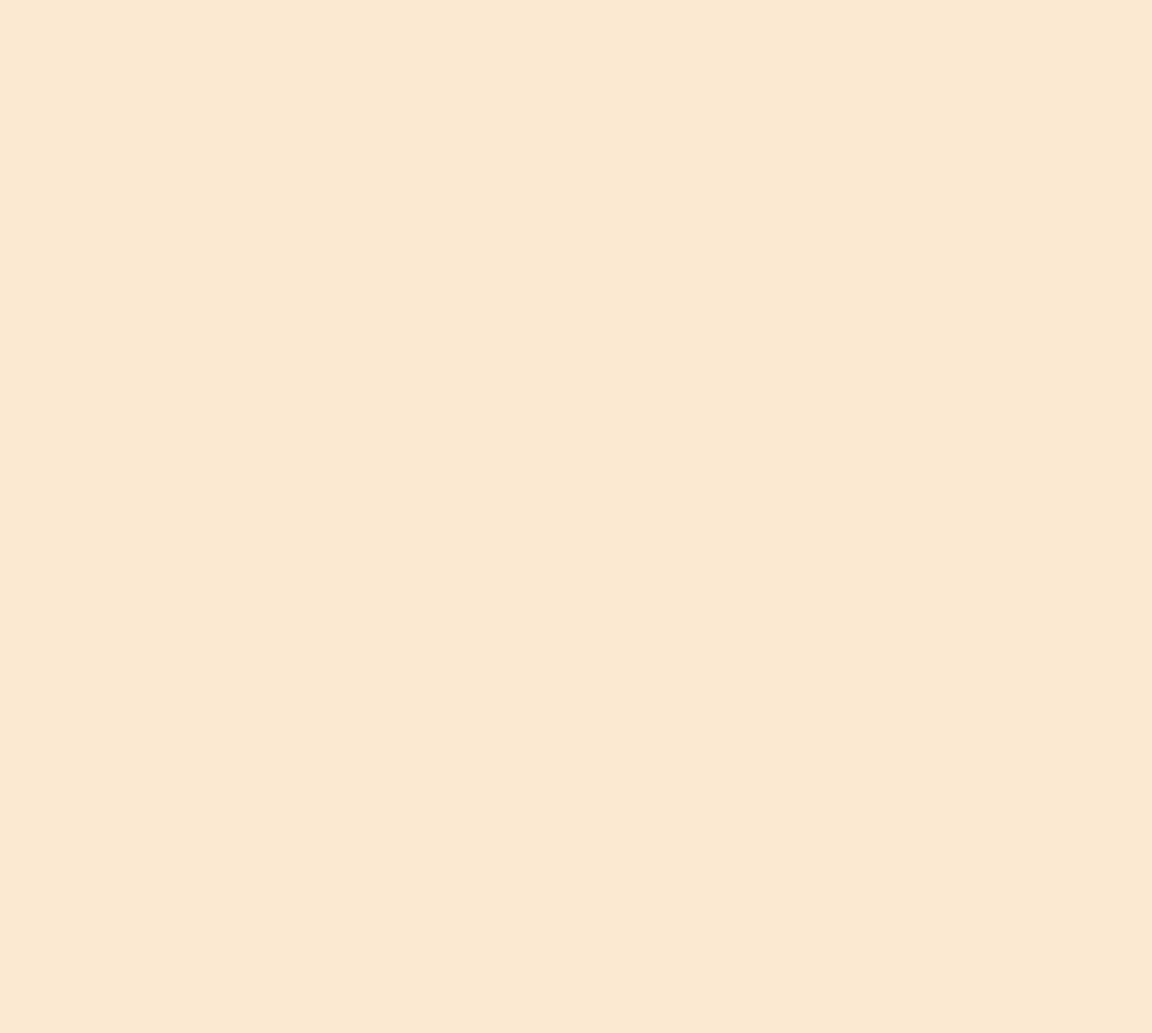
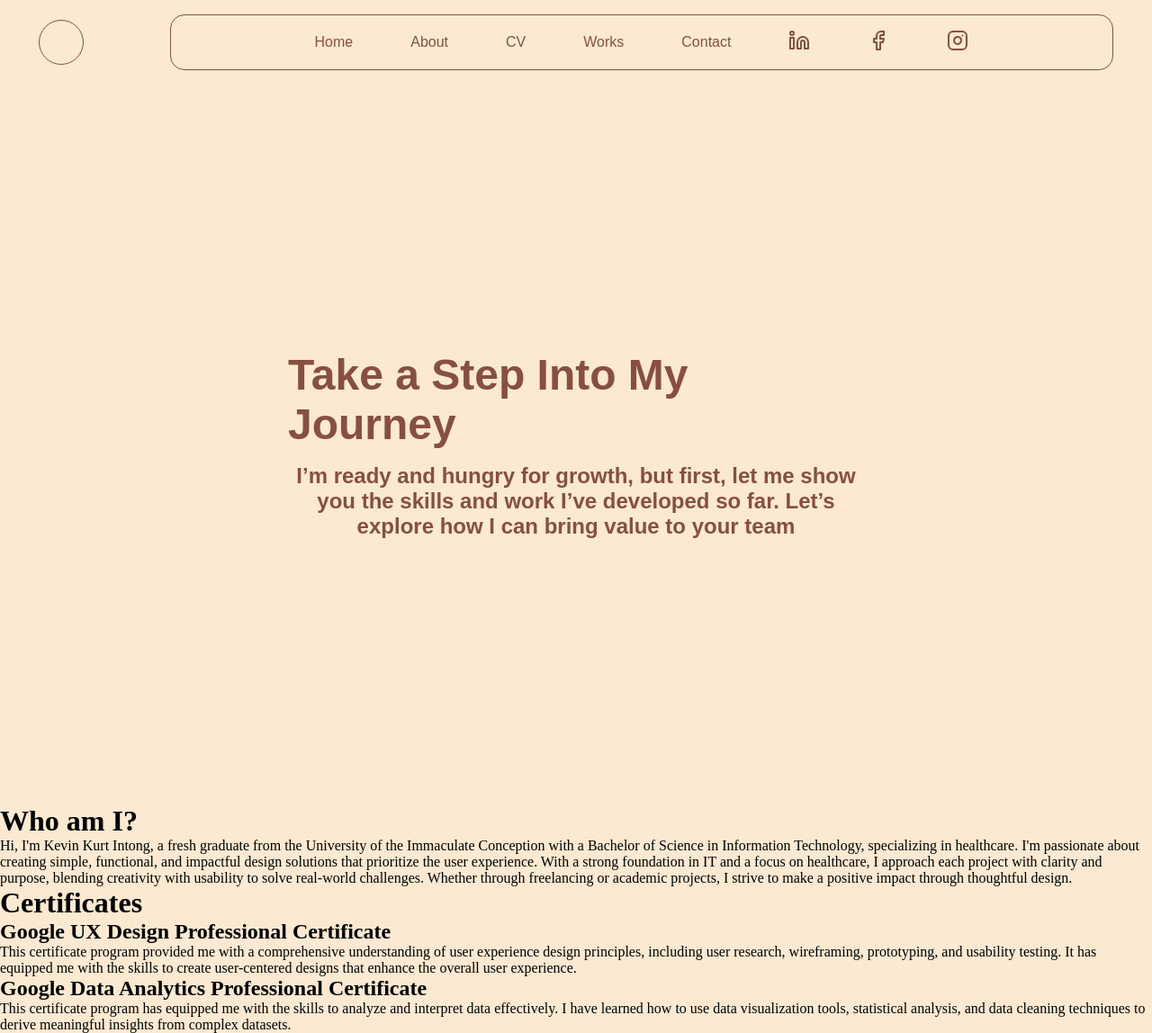
Before and after one commit to Vyke030422/Portfolio2025, a React (Vite) app: page /about in a window 1280 px wide. Before the commit this address had no page. Shown: the whole page at 90% size. Before the commit the page ends 800 px from the top, so only its background shows below. Built offline with nearby package versions, Linux system fonts and the light colour scheme.

Commit message:
Added About Page
Partial work in homepage need asssets

```diff
--- a/src/App.tsx
+++ b/src/App.tsx
@@ -1,9 +1,11 @@
 import {Routes, Route} from 'react-router';
+import AboutPage from './pages/aboutpage';
 import HomePage from './pages/homepage';
 export default function App() {
   return (
     <Routes>
       <Route path="/" element={<HomePage/>}/>
+      <Route path="/about" element={<AboutPage/>}/>
     </Routes>
   );
 }
--- /dev/null
+++ b/src/components/cardimage.tsx
@@ -0,0 +1,24 @@
+type CardImageProps ={
+    image?: string;
+    imageAlt?: string;
+    title?: string;
+    description?: string;
+
+}
+export default function CardImage({
+    image="",
+    imageAlt="",
+    title="",
+    description="",
+
+}: CardImageProps){
+    return(
+        <div className="card">
+            <img src={image} alt={imageAlt} className="card-image" />
+            <div className="card-content">
+                <h2 className="card-title">{title}</h2>
+                <p className="card-description">{description}</p>
+            </div>
+       </div>
+    )
+}
--- a/src/components/navigation.module.css
+++ b/src/components/navigation.module.css
@@ -3,9 +3,6 @@
   justify-content: center;
   align-items: center;
   padding: 1rem;
-
-
-
 }
 .navbar_logo {
   border: 1px solid #874F42;
@@ -39,5 +36,5 @@
 }
 
 .navbar_lists li a:hover {
-  color: #00b7ff;
+  color: #244856;
 }
--- a/src/components/navigation.tsx
+++ b/src/components/navigation.tsx
@@ -7,22 +7,25 @@ export default function Navigation() {
       <div className={style.navbar_logo}></div>
       <ul className={style.navbar_lists}>
         <li className="nav-item">
-          <a href="#home">Home</a>
+          <a href="/">Home</a>
         </li>
         <li className="nav-item">
-          <a href="#about">About</a>
+          <a href="/about">About</a>
         </li>
         <li className="nav-item">
           <a href="#CV">CV</a>
         </li>
         <li className="nav-item">
+          <a href="#projects">Works</a>
+        </li>
+        <li className="nav-item">
           <a href="#contact">Contact</a>
         </li>
         <li className={style.navbar_Linkedin}>
-          <a href="#Linkedin"><Linkedin /></a>
+          <a href="https://www.linkedin.com/in/kevin-intong-ab424b323/"><Linkedin /></a>
         </li>
         <li className={style.navbar_Facebook}>
-          <a href="#Facebook"><Facebook/></a>
+          <a href="https://www.facebook.com/profile.php?id=61572670653715"><Facebook/></a>
         </li>
         <li className={style.navbar_Instagram}>
           <a href="#Instagram"><Instagram/></a>
--- /dev/null
+++ b/src/pages/aboutpage.module.css
@@ -0,0 +1,36 @@
+*{
+    margin: 0;
+    padding: 0;
+    box-sizing: border-box;
+}
+.main{
+    display : flex;
+    justify-content: center;
+    align-items: center;
+    flex-direction: column;
+
+}
+.Header{
+    display:flex;
+    justify-content: center;
+    align-items: center;
+    flex-direction: column;
+    font-size: 2rem;
+    font-family: Poppins, sans-serif;
+    font-weight: 600;
+    color: #874F42;
+    margin: 0;
+    padding: 0;
+    margin: 0 20rem 0 20rem;
+    height: 100vh;
+}
+.Header h1{
+    font-size: 3rem;
+    color: #874F42;
+}
+.Header p{
+    font-size: 1.5rem;
+    color: #874F42;
+    margin-top: 1rem;
+    text-align: center;
+}
--- /dev/null
+++ b/src/pages/aboutpage.tsx
@@ -0,0 +1,56 @@
+import Navigation from "../components/navigation";
+import styles from "./aboutpage.module.css";
+export default function AboutPage() {
+  return (
+    <>
+    <section className={styles.main}>
+      <Navigation />
+      </section>
+      <section className={styles.Header}>
+        <h1>Take a Step Into My Journey</h1>
+        <p>
+          I’m ready and hungry for growth, but first, let me show you the skills
+          and work I’ve developed so far. Let’s explore how I can bring value to
+          your team
+        </p>
+      </section>
+      <div className={styles.About}>
+        <h1>Who am I?</h1>
+
+        <p>
+          Hi, I'm Kevin Kurt Intong, a fresh graduate from the University of the
+          Immaculate Conception with a Bachelor of Science in Information
+          Technology, specializing in healthcare. I'm passionate about creating
+          simple, functional, and impactful design solutions that prioritize the
+          user experience. With a strong foundation in IT and a focus on
+          healthcare, I approach each project with clarity and purpose, blending
+          creativity with usability to solve real-world challenges. Whether
+          through freelancing or academic projects, I strive to make a positive
+          impact through thoughtful design.
+        </p>
+      </div>
+      <div className={styles.certificates}>
+        <h1>Certificates</h1>
+        <div className={styles.certificate}>
+            <h2>Google UX Design Professional Certificate</h2>
+            <p>
+                This certificate program provided me with a comprehensive
+                understanding of user experience design principles, including user
+                research, wireframing, prototyping, and usability testing. It has
+                equipped me with the skills to create user-centered designs that
+                enhance the overall user experience.
+            </p>
+        </div>
+        <div className={styles.certificate}>
+            <h2>Google Data Analytics Professional Certificate</h2>
+            <p>
+                This certificate program has equipped me with the skills to analyze
+                and interpret data effectively. I have learned how to use data
+                visualization tools, statistical analysis, and data cleaning
+                techniques to derive meaningful insights from complex datasets.
+            </p>
+        </div>
+    </div>
+    </>
+  );
+}
--- a/src/pages/homepage.module.css
+++ b/src/pages/homepage.module.css
@@ -2,45 +2,25 @@
   margin: 0;
   padding: 0;
   box-sizing: border-box;
-  background-color: #FBE9D1;
+  background-color: #fbe9d1;
+}
 
-}
-.no-scroll {
-    overflow: hidden;
-  }
 .Main {
   display: flex;
-  justify-content: center;
-  align-items: center;
-  flex-direction: column;
   height: 100vh;
-
 }
 
-.Main_Section {
-  display: flex;
-  justify-content: center;
-  align-items: center;
-}
-.Main_Section_Content {
-  display: flex;
-  flex-direction: column;
-  justify-content: center;
-  align-items: center;
-  text-align: center;
-  flex-wrap: nowrap;
-}
 .Main_Section_Titles {
   display: flex;
   flex-direction: column;
   justify-content: center;
   align-items: center;
   text-align: center;
-  gap: 1.5rem;
+  gap: 0.5rem;
   font-size: 3rem;
   font-family: Poppins, sans-serif;
-  margin: 0 20rem 0 20rem;
-  color: #874F42;
+  margin: 0 15rem 0 15rem;
+  color: #874f42;
 }
 .Intro1 {
   letter-spacing: 2rem;
@@ -49,12 +29,36 @@
   letter-spacing: 1rem;
 }
 .Tagline {
-margin-top: 4rem;
+  margin-top: 4rem;
   font-size: 1.4rem;
   font-family: Poppins, sans-serif;
   letter-spacing: 1.4rem;
   line-height: 2.4rem;
+}
+.Header {
+  position: sticky;
+  top: 0;
+  z-index: 0;
+}
+.MoveDown {
+  margin-top: 7rem;
+  color: #874f42;
+  cursor: pointer;
+}
+.MoveDown:hover {
+  color: #244856;
+}
+.MoveDown:active {
+  transform: translateY(2px);
+}
 
+/*Features Section*/
 
-
+.Features{
+  display: grid;
+  grid-template-columns: 2fr 2fr;
+  gap: 2rem;
+  margin: 0 15rem 0 15rem;
+  padding: 2rem;
+  align-items: center;
 }
--- a/src/pages/homepage.tsx
+++ b/src/pages/homepage.tsx
@@ -1,27 +1,53 @@
+import { MoveDown } from "lucide-react";
+import CardImage from "../components/cardimage";
 import Navigation from "../components/navigation";
 import style from "./homepage.module.css";
 export default function HomePage() {
   return (
     <>
-      <div className="Header">
+      <div className={style.Header}>
         <Navigation />
       </div>
-      <main className={style.Main}>
-        <section className={style.Main_Section} id="home">
-          <div className={style.Main_Section_Content}>
+      <section className={style.Main} id="home">
         <div className={style.Main_Section_Titles}>
           <h1 className={style.Intro1}>Hi! I’m Kevin</h1>
           <h1 className={style.Intro2}>A UI/UX Designer</h1>
-
           <p className={style.Tagline}>
-
-              In every design, I aim to explore, the beauty of less, where less
-              is more.
+            In every design, I aim to explore, the beauty of less, where less is
+            more.
           </p>
+          <div className={style.MoveDown}>
+            <MoveDown strokeWidth={2} />
           </div>
         </div>
       </section>
-      </main>
+      <section className={style.Features} id="projects">
+        <CardImage
+        image="https://example.com/image1.jpg"
+        imageAlt="Project 1"
+        title="CancerLine Companion"
+        description="Lorem ipsum dolor sit amet, consectetur adipiscing elit, sed do eiusmod tempor incididunt ut labore et dolore magna aliqua."
+      />
+      <CardImage
+        image="https://example.com/image1.jpg"
+        imageAlt="Project 2"
+        title="ITSO"
+        description="Lorem ipsum dolor sit amet, consectetur adipiscing elit, sed do eiusmod tempor incididunt ut labore et dolore magna aliqua."
+
+      />
+      <CardImage
+        image="https://example.com/image1.jpg"
+        imageAlt="Project 3"
+        title="Island Boy"
+        description="Lorem ipsum dolor sit amet, consectetur adipiscing elit, sed do eiusmod tempor incididunt ut labore et dolore magna aliqua."
+      />
+      <CardImage
+        image="https://example.com/image1.jpg"
+        imageAlt="Project 4"
+        title="Mighty Might Motors"
+        description="A companion app."
+      />
+      </section>
     </>
   );
 }
```
Also changed, not shown: src/components/cardimage.module.css (added), src/pages/contact.module.css (added), src/pages/contact.tsx (added). Lines whose indentation alone changed are shown as unchanged.
